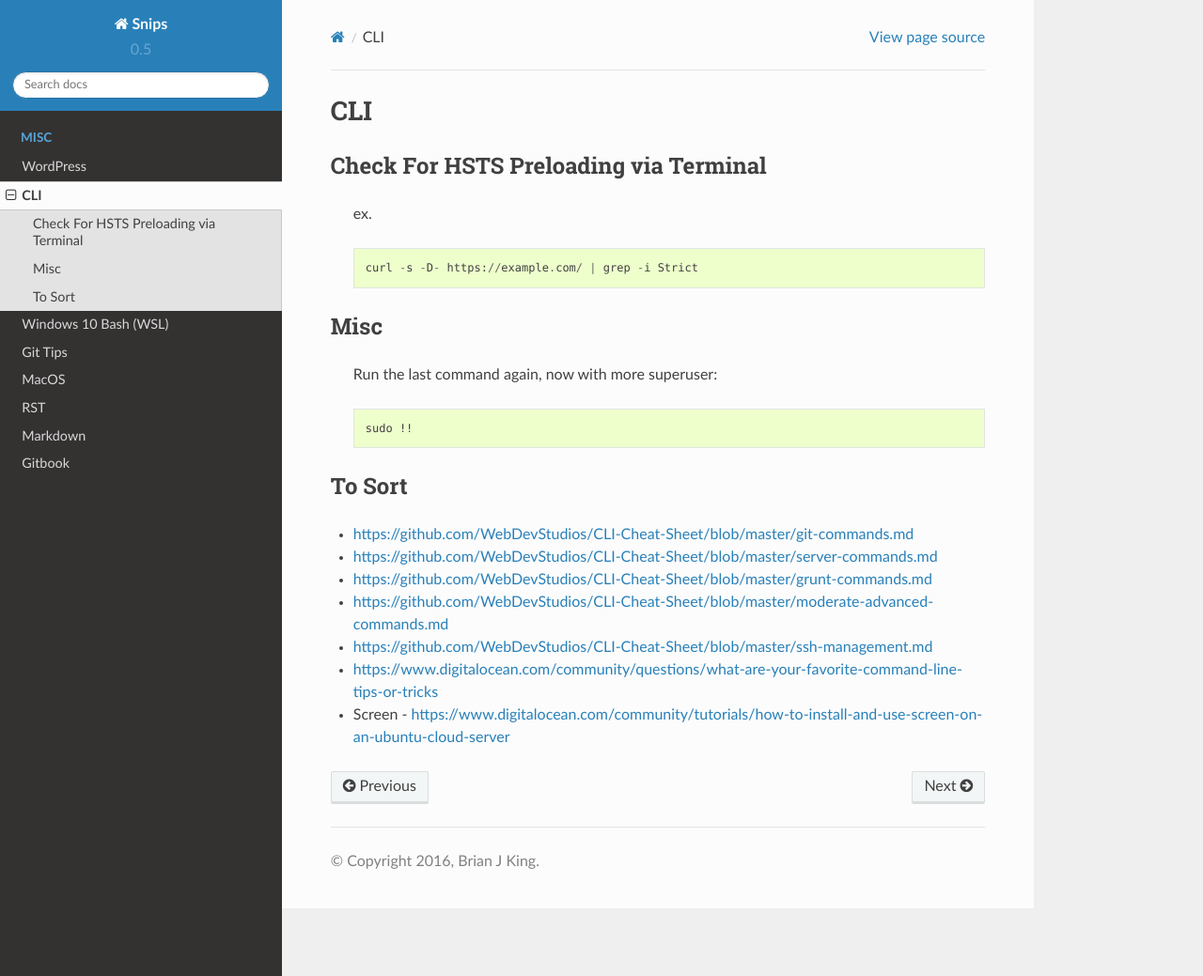
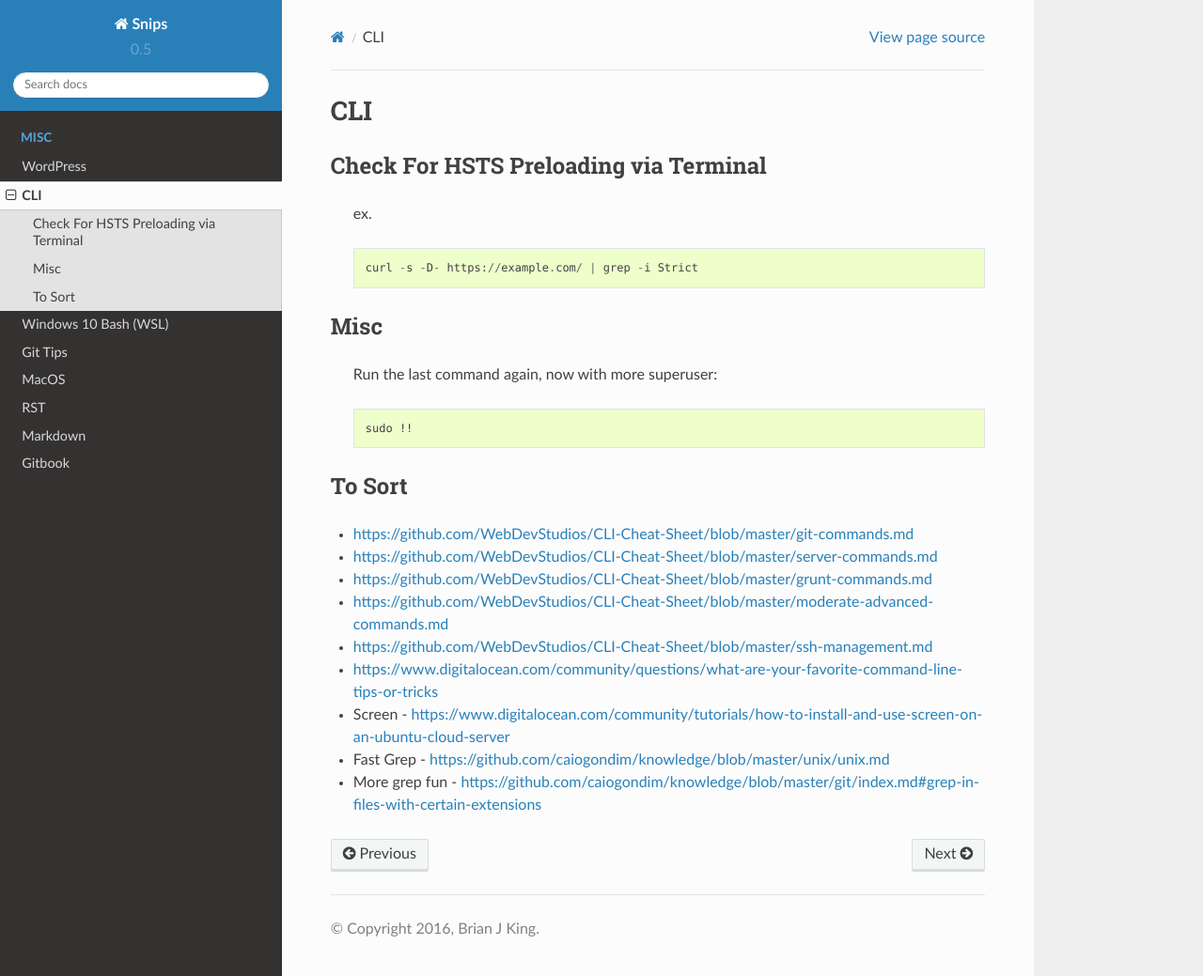
Before and after one commit to brianjking/knowledge, a Sphinx documentation site: the page built from source/cli.rst, in a window 1280 px wide and 1039 px high. Shown: the whole window at 94% size. Built offline with Sphinx 7.4.7 and the Read the Docs theme 2.0.0, drawn with Linux system fonts in a browser that asks for light colours; formulas are drawn with MathJax 3.

Commit message:
Update cli.rst

```diff
--- a/source/cli.rst
+++ b/source/cli.rst
@@ -29,3 +29,5 @@ To Sort
 * https://github.com/WebDevStudios/CLI-Cheat-Sheet/blob/master/ssh-management.md
 * https://www.digitalocean.com/community/questions/what-are-your-favorite-command-line-tips-or-tricks
 * Screen - https://www.digitalocean.com/community/tutorials/how-to-install-and-use-screen-on-an-ubuntu-cloud-server
+* Fast Grep - https://github.com/caiogondim/knowledge/blob/master/unix/unix.md
+* More grep fun - https://github.com/caiogondim/knowledge/blob/master/git/index.md#grep-in-files-with-certain-extensions
```
